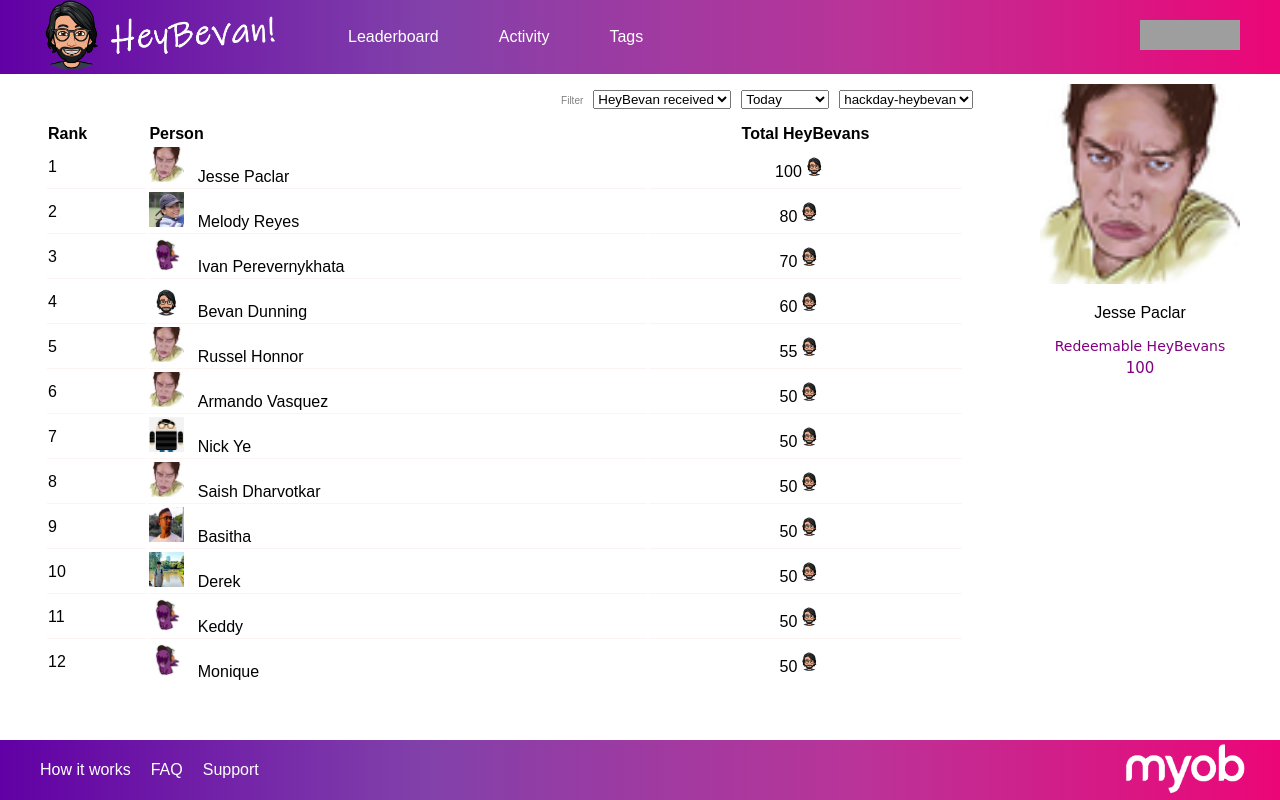
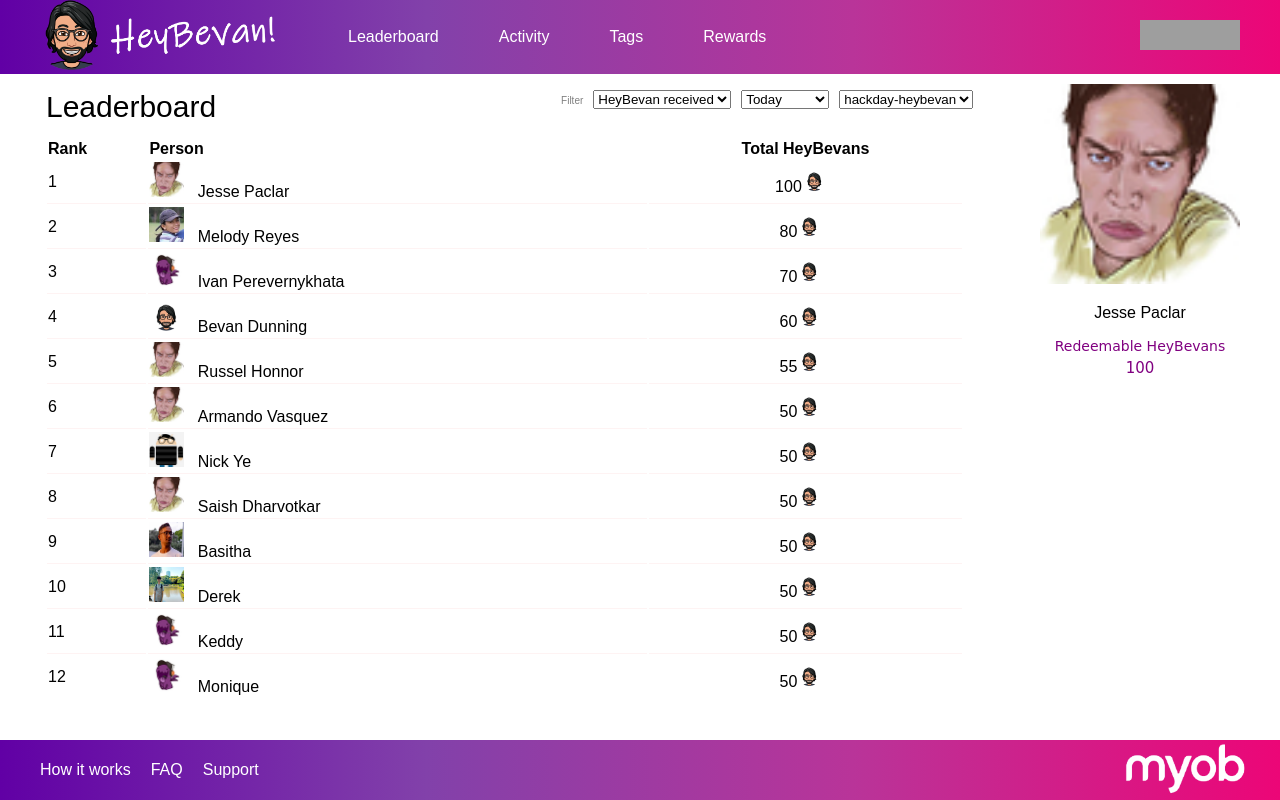
Before and after one commit to romanom/hey-bevan, a React app in the folder frontend/: page /leaderboard in a window 1280 px wide. Built offline with nearby package versions, Linux system fonts and the light colour scheme; grey boxes are pictures that could not be loaded.

Commit message:
Content title is back

```diff
--- a/frontend/src/App.js
+++ b/frontend/src/App.js
@@ -16,7 +16,10 @@
         <div className="App">
           <Header />
           <Route exact path="/" component={Home} />
-          <Route path="/leaderboard" component={Content} />
+          <Route
+            path="/leaderboard"
+            render={props => <Content {...props} title="Leaderboard" />}
+          />
           <Route path="/signincallback" component={SignInCallback} />
           <Route path="/Activity" component={ActivityContainer} />
           <Route path="/Tags" component={Tags} />
--- a/frontend/src/components/content.js
+++ b/frontend/src/components/content.js
@@ -10,21 +10,27 @@
     return (
       <div id="content-container">
         <table>
+          <tbody>
             <tr>
               <td>
                 <table>
+                  <thead>
                     <tr id="sub-header">
                       <td className="page-title">{this.props.title}</td>
                       <td>
                         <Filter />
                       </td>
                     </tr>
+                  </thead>
+                  <tbody>
                     <tr>
                       <Leaderboard />
                     </tr>
+                  </tbody>
                 </table>
               </td>
             </tr>
+          </tbody>
         </table>
         <div>
           <Profile />
--- a/frontend/src/components/leaderboard.js
+++ b/frontend/src/components/leaderboard.js
@@ -39,6 +39,7 @@
               <th className="leaderboard-headings">Total HeyBevans</th>
             </tr>
           </thead>
+          <tbody>
             {this.state.leaderboardData.map(leaderboard => (
               <tr>
                 <td style={{ textAlign: "left" }}>{leaderboard.rank}</td>
@@ -62,6 +63,7 @@
                 </td>
               </tr>
             ))}
+          </tbody>
         </table>
       </div>
     );
--- a/frontend/src/components/menu.js
+++ b/frontend/src/components/menu.js
@@ -21,6 +21,11 @@
             Tags
           </Link>
         </li>
+        <li>
+          <Link to="/rewards" className="link-text">
+            Rewards
+          </Link>
+        </li>
       </ul>
     );
   }
--- a/frontend/src/components/styles/content.css
+++ b/frontend/src/components/styles/content.css
@@ -26,5 +26,6 @@
   width: 95%;
 }
 .page-title {
-  font-size: 20px;
+  font-size: 30px;
+  margin-left: 20px;
 }
```
Lines whose indentation alone changed are shown as unchanged.
